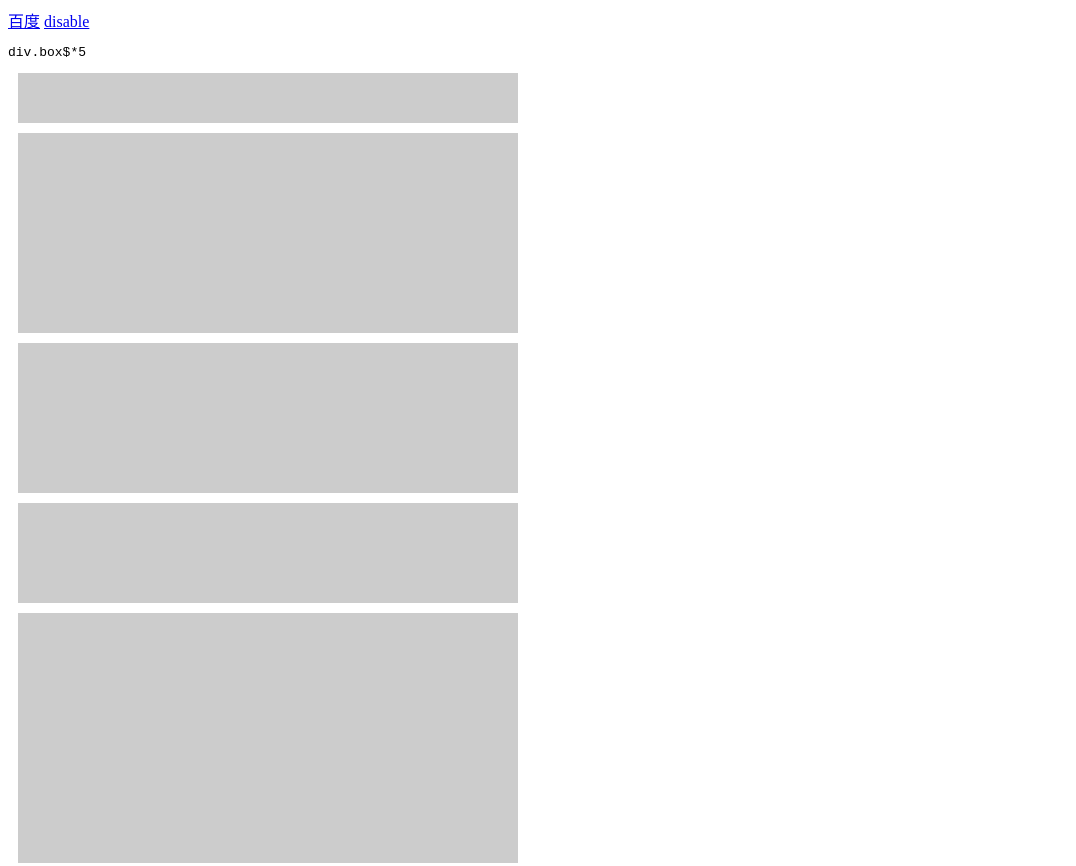
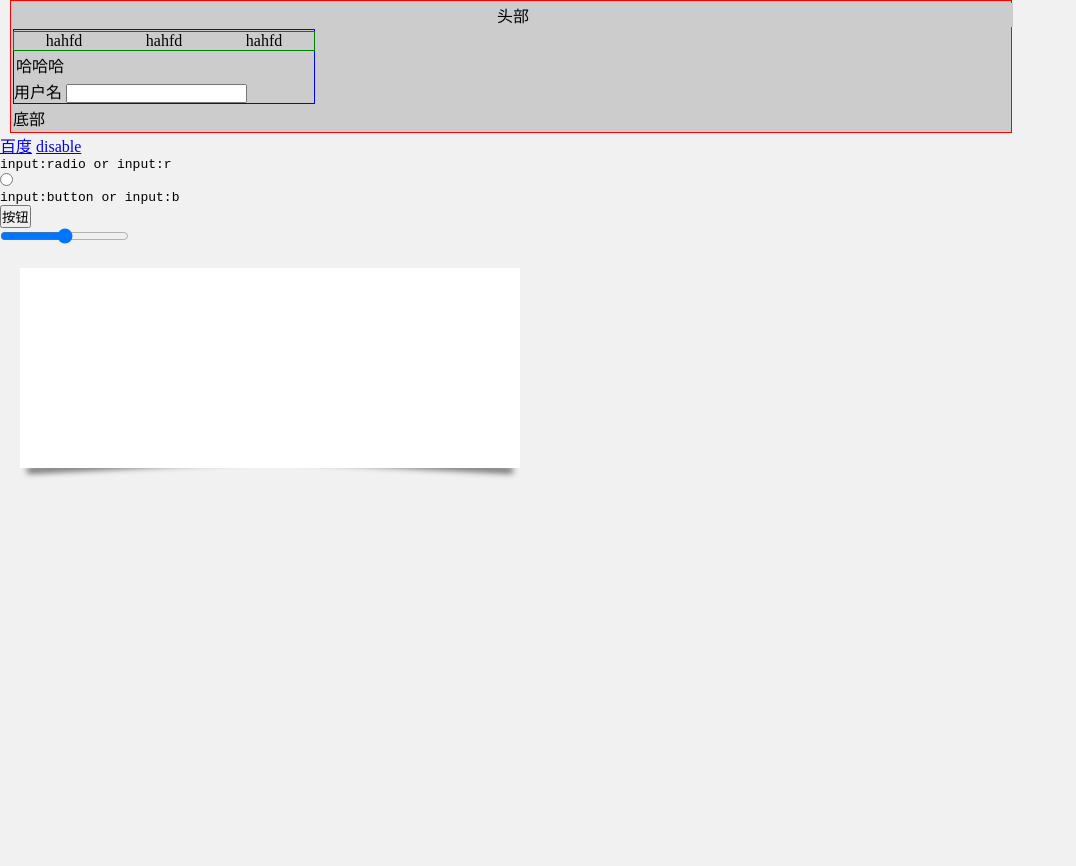
Before and after one commit to caidewu/test-project, a website: page views/index.html in a window 1280 px wide. Shown: the top 866 px of the page, without its empty margins (0-1076 px from the left). After the commit the page ends 800 px from the top, so only its background shows below. Drawn offline with nearby package versions, Linux system fonts and the light colour scheme; files whose address does not match are found by name.

Commit message:
test pages

```diff
--- a/views/index.html
+++ b/views/index.html
@@ -2,45 +2,102 @@
 <html lang="en">
 <head>
 	<meta charset="UTF-8">
-	<title>Document</title>
+	<title>Test Pages</title>
 	<style>
-	div{
-		border: 2px;
-		background: #ccc;
-		width: 500px;
-		margin: 10px;
-	}
-	.box1{
+		body {
+			background-color: #F1F1F1;
+		}
+		div{
+			background: #ccc;
+			margin: 2px;
+		}
 
-		height:50px;
-	}
-	.box2{
+		* {
+			margin: 0;
+			padding: 0;
+		}
+		.test {
+			margin: auto 10px;
+			width: 1000px;
+			border: 1px solid red;
+		}
 
-		height:200px;
-	}
-	.box3{
+		.test .header {
+			width: 100%;
+			text-align: center;
+		}
 
-		height:150px;
-	}
-	.box4{
+		.test .left_test {
+			float: left;
+			border: 1px solid green;
+		}
 
-		height:100px;
-	}
-	.box5{
+		.test .left_test li {
+			float: left;
+			list-style: none;
+			width:100px;
+			text-align: center;
+		}
 
-		height:250px;
-	}
+		.test .right_test {
+			border: 1px solid blue;
+			width: 300px;
+		}
+
+		.shadow-box {
+			margin: 20px;
+			height: 200px;
+			width: 500px;
+			background-color: #fff;
+		}
+
+		.shadow-box:before {
+			content: '';
+			z-index: -1;
+			height: 0;
+			width: 50%;
+			display: block;
+			position: relative;
+			top: 98%;
+			transform: rotate(-3deg);
+			box-shadow: 10px 0px 6px 3px #585858;
+		}
+
+		.shadow-box:after {
+			content: '';
+			z-index: -1;
+			height: 0;
+			width: 50%;
+			display: block;
+			position: relative;
+			top: 98%;
+			left:50%;
+			transform: rotate(3deg);
+			box-shadow: -10px 0px 6px 3px #585858;
+		}
+
 	</style>
 </head>
 <body>
+<div class="test">
+	<div class="header">头部</div>
+	<div class="left_test">
+		<ul>
+			<li>hahfd</li>
+			<li>hahfd</li>
+			<li>hahfd</li>
+		</ul>
+	</div>
+	<div class="right_test">
+		<div>哈哈哈</div>
+		<lebal for="user_name">用户名</lebal>
+		<input id="user_name" name="" type="text">
+	</div>
+	<div class="footer">底部</div>
+</div>
+
 <a href="http://www.baidu.com">百度</a>
 <a href="/disable.html">disable</a>
-<pre>div.box$*5</pre>
-<div class="box1"></div>
-<div class="box2"></div>
-<div class="box3"></div>
-<div class="box4"></div>
-<div class="box5"></div>
 <pre>input:radio or input:r</pre>
 <input type="radio" name="hehe" id="">
 <pre>input:button or input:b</pre>
@@ -48,7 +105,7 @@
 <pre></pre>
 
 <input type="range" name="hehe" id="">
-
+<div class="shadow-box"></div>
 <script src="jquery.js"></script>
 <script src='first.js'></script>
 
```
Also changed, not shown: views/float.html (added, +63 -0 lines).
